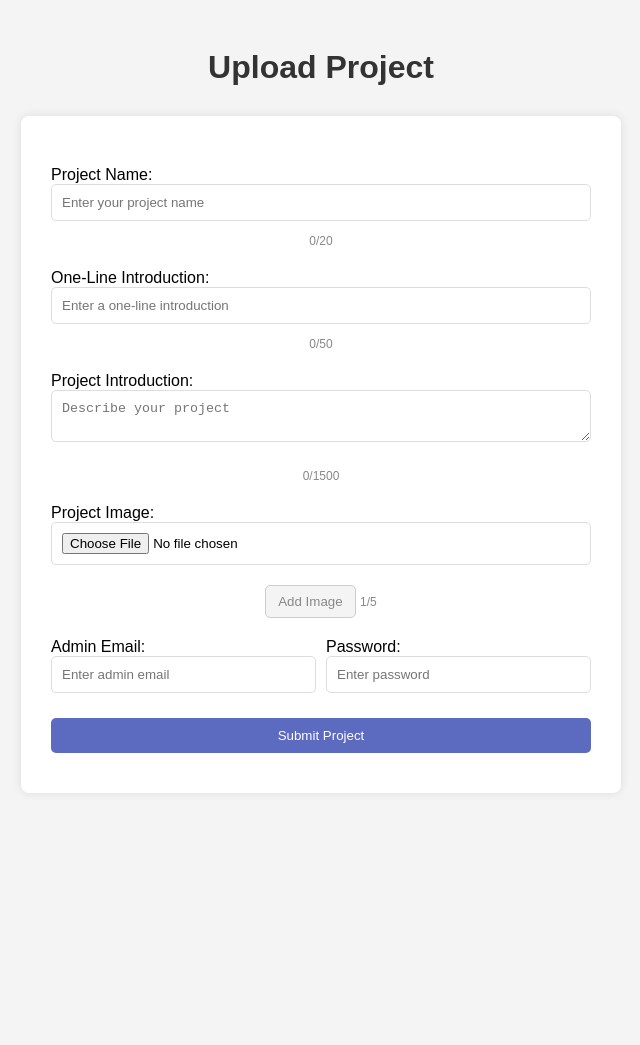
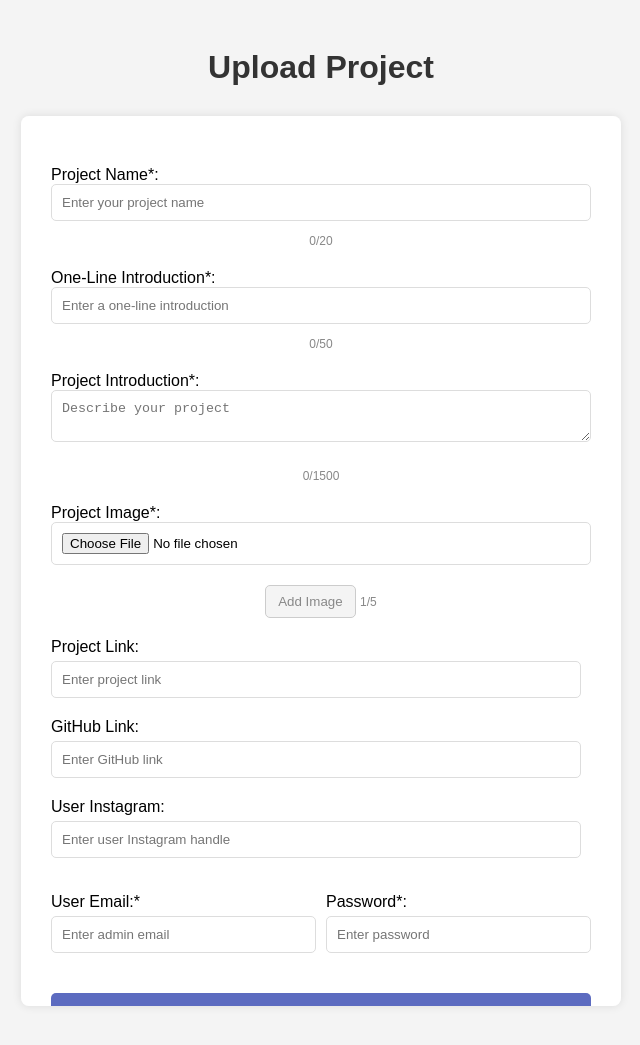
Before and after one commit to JungbeomLee/SMC-Project-community, a Flask app: page /uploadPage/ in a window 1280 px wide. Shown: the top 1045 px of the page, without its empty margins (319-959 px from the left). Run offline with Flask 3, Linux system fonts and the light colour scheme; some libraries are stand-ins or nearby versions.

```diff
--- a/static/css/uploadPage.css
+++ b/static/css/uploadPage.css
@@ -141,3 +141,20 @@ label {
     scrollbar-width: thin; /* 스크롤 바의 두께: 'auto', 'thin', 'none' 중 선택 */
     scrollbar-color: #888 #f1f1f1; /* 스크롤 바/트랙 색상: thumb and track */
 }
+
+.form-group {
+    margin-bottom: 15px;
+}
+
+.form-group label {
+    display: block;
+    margin-bottom: 5px;
+}
+
+.form-group input[type="url"],
+.form-group input[type="text"] {
+    width: 100%;
+    padding: 10px;
+    border: 1px solid #ddd;
+    border-radius: 5px;
+}
--- a/templates/uploadPage.html
+++ b/templates/uploadPage.html
@@ -10,44 +10,62 @@
 </head>
 <body>
     <h1>Upload Project</h1>
-    <form id="projectUploadForm" name="projectUploadForm">
+    <form id="projectUploadForm" name="projectUploadForm" onsubmit="uploadPost(event);">
         <!-- Project Name -->
-        <label for="projectName">Project Name:</label>
+        <label for="projectName">Project Name*:</label>
         <input type="text" id="projectName" name="projectName" placeholder="Enter your project name" maxlength="20" oninput="updateTextCounter(this, 'projectNameCounter')" required>
         <span id="projectNameCounter" class="text-counter">0/20</span>
 
         <!-- One-Line Introduction -->
-        <label for="projectOneLineIntroduction">One-Line Introduction:</label>
+        <label for="projectOneLineIntroduction">One-Line Introduction*:</label>
         <input type="text" id="projectOneLineIntroduction" name="projectOneLineIntroduction" placeholder="Enter a one-line introduction" maxlength="50" oninput="updateTextCounter(this, 'projectOneLineIntroductionCounter')" required>
         <span id="projectOneLineIntroductionCounter" class="text-counter">0/50</span>
 
         <!-- Project Introduction -->
-        <label for="projectIntroduction">Project Introduction:</label>
+        <label for="projectIntroduction">Project Introduction*:</label>
         <textarea id="projectIntroduction" class="tox-tinymce" name="projectIntroduction" placeholder="Describe your project"></textarea>
         <span id="projectIntroductionCounter" class="text-counter">0/1500</span>
 
         <!-- 이미지 추가 버튼과 카운터 -->
-        <label for="projectImage">Project Image:</label>
+        <label for="projectImage">Project Image*:</label>
         <div class="image-upload-container">
             <input type="file" id="projectImage" class="projectImage" name="projectImages" accept="image/*" onchange="updateImageCounter()" required>
         </div>
         <button type="button" id="addImageButton" onclick="addImageField()">Add Image</button>
         <span id="imageCounter" class="image-counter">1/5</span>
 
+        <!-- Project Link -->
+        <div class="form-group">
+            <label for="projectLink">Project Link:</label>
+            <input type="url" id="projectLink" name="projectLink" placeholder="Enter project link">
+        </div>
+
+        <!-- GitHub Link -->
+        <div class="form-group">
+            <label for="projectGithub">GitHub Link:</label>
+            <input type="url" id="projectGithub" name="projectGithub" placeholder="Enter GitHub link">
+        </div>
+
+        <!-- User Instagram -->
+        <div class="form-group">
+            <label for="userInstagram">User Instagram:</label>
+            <input type="text" id="userInstagram" name="userInstagram" placeholder="Enter user Instagram handle">
+        </div>
+
         <!-- 이메일 및 비밀번호 입력 칸 -->
         <div class="horizontal-group">
             <div class="form-group">
-                <label for="email">Admin Email:</label>
+                <label for="email">User Email:*</label>
                 <input type="email" id="email" name="adminEmail" placeholder="Enter admin email" required>
             </div>
             <div class="form-group">
-                <label for="password">Password:</label>
+                <label for="password">Password*:</label>
                 <input type="password" id="password" name="adminPassword" placeholder="Enter password" required>
             </div>
         </div>
 
         <!-- Submit Button -->
-        <input type="submit" value="Submit Project" onclick="uploadPost()">
+        <input type="submit" value="Submit Project">
     </form>
 
     <script src="../static/javascript/uploadPage.js"></script>
--- a/texts/database.txt
+++ b/texts/database.txt
@@ -1,3 +1,6 @@
+drop table project_post_comment;
+drop table project_post;
+
 CREATE TABLE project_post (
   project_post_id INT NOT NULL AUTO_INCREMENT,
   project_title VARCHAR(255) NOT NULL,
@@ -20,6 +23,5 @@ CREATE TABLE project_post_comment (
   comment_text TEXT NOT NULL,
   comment_date DATETIME NOT NULL DEFAULT CURRENT_TIMESTAMP,
   PRIMARY KEY (comment_id),
-  FOREIGN KEY (project_post_id) REFERENCES project_posts(project_post_id),
-  FOREIGN KEY (user_id) REFERENCES users(user_id)
+  FOREIGN KEY (project_post_id) REFERENCES project_post(project_post_id)
 );
--- a/views/upload_project/post/flask_project_upload_post.py
+++ b/views/upload_project/post/flask_project_upload_post.py
@@ -1,5 +1,8 @@
 from flask import Blueprint, request
 from werkzeug.utils import secure_filename
+from ...utils.env_val import database_pwd
+import pymysql
+import bcrypt
 import os
 
 UPLOAD_FOLDER = 'images/'  # 업로드할 위치의 절대 경로
@@ -12,14 +15,83 @@ def main_page():
     projectOneLineIntroduction = request.form['projectOneLineIntroduction']
     projectIntroduction = request.form['projectIntroduction']
     imagesFiles = request.files.getlist('projectImages')
+    projectLink = request.form.get('projectLink')  # Use .get for optional fields
+    projectGithub = request.form.get('projectGithub')  # Use .get for optional fields
+    userInstagram = request.form.get('userInstagram')  # Use .get for optional fields
     email = request.form['email']
     password = request.form['password']
+    password = (bcrypt.hashpw(password.encode('UTF-8'), bcrypt.gensalt())).decode('utf-8')
 
-    # 이미지 파일 저장
-    for file in imagesFiles:
-        filename = secure_filename(file.filename)
-        file.save(os.path.join(UPLOAD_FOLDER, filename))
+    try :
+        # connect mysql DataBase
+        register_db = pymysql.connect(
+            host=   "localhost",
+            user=   "root",
+            passwd= database_pwd,
+            db=     "smc_project_community_db",
+            charset="utf8"
+        )
+        cursor = register_db.cursor(pymysql.cursors.DictCursor)
 
-    print(projectName)
-    print(os.getcwd())
-    return 'hi'
+        cursor.execute("SELECT project_post_id FROM project_post order by project_post_id desc")
+        post_id = cursor.fetchall()
+
+        if not post_id :
+            post_id = 1
+        else :
+            post_id = post_id[0]
+
+        # 이미지 파일 저장
+        filename_list = []
+        for index, file in enumerate(imagesFiles):
+            filename = secure_filename(str(post_id)+str(index)+email+password+'.png')
+            filename_list.append(filename)
+            file.save(os.path.join(UPLOAD_FOLDER, filename))
+
+        filename_str = ''
+        if len(filename_list) >= 2 :
+            for i, filename in enumerate(filename_list) :
+                filename_str += filename
+                if len(filename_list) - (i+1) != 0 :
+                    filename_str += ','
+        else :
+            filename_str = filename_list[0]
+
+        try :
+            sql = '''
+                INSERT INTO project_post (
+                    project_title,
+                    project_image_name,
+                    project_OneLine_info,
+                    project_info,
+                    project_link,
+                    github,
+                    user_insta,
+                    user_email,
+                    password
+                ) VALUES (%s, %s, %s, %s, %s, %s, %s, %s, %s)
+            '''
+            cursor.execute(sql, (
+                projectName,
+                filename_str,
+                projectOneLineIntroduction,
+                projectIntroduction,
+                projectLink if projectLink else None,  # 값이 없으면 None으로 설정
+                projectGithub if projectGithub else None,  # 값이 없으면 None으로 설정
+                userInstagram if userInstagram else None,  # 값이 없으면 None으로 설정
+                email,
+                password
+            ))
+            register_db.commit()
+            register_db.close()
+
+            reps = {'STATUS' : True}
+
+            return reps
+        except Exception as e :
+            reps = {'STATUS' : False, 'ERROR' : e}
+            return reps
+
+    except Exception as e :
+        reps = {'STATUS' : False, 'ERROR' : e}
+        return reps
--- /dev/null
+++ b/views/utils/env_val.py
@@ -0,0 +1,6 @@
+from dotenv import load_dotenv
+import os
+
+load_dotenv('.env')
+
+database_pwd = os.environ.get("DATABASEKEY")
```
Also changed, not shown: static/javascript/uploadPage_post.js (+23 -6 lines), images/00jungbum05naver.com2b12bAcS1g0PDJvUKXAQOwuqcOQHLjDYOfhh74WDqOFfpitSm.atM40Qe.png (added), images/1.png (deleted), images/10jungbum05naver.com2b12NIhPg_0icUfGXLWHmG5AU.G4F91ACL7FCzKFmf8Rc6KwSudOQ_Xwm.png (added), images/project_post_id_10ASDASD2b120GfnOwQQ6jmVFuv0TJo7Z.m9TNZQW1pYMdTVdxfNP6wUHbRYVVNwq.png (added), images/project_post_id_30asdasd2b12fhbORbCWkA1qPk59DW3GCe49j4DTv.vWdLDtUgaTCkTc9PsfaIkDi.png (added), images/project_post_id_40asdasd2b128_znRmj6ibFeq9Iv0h0llu1eXkzNeWp7wxVve0SGYT3azIygT3RhW.png (added).
